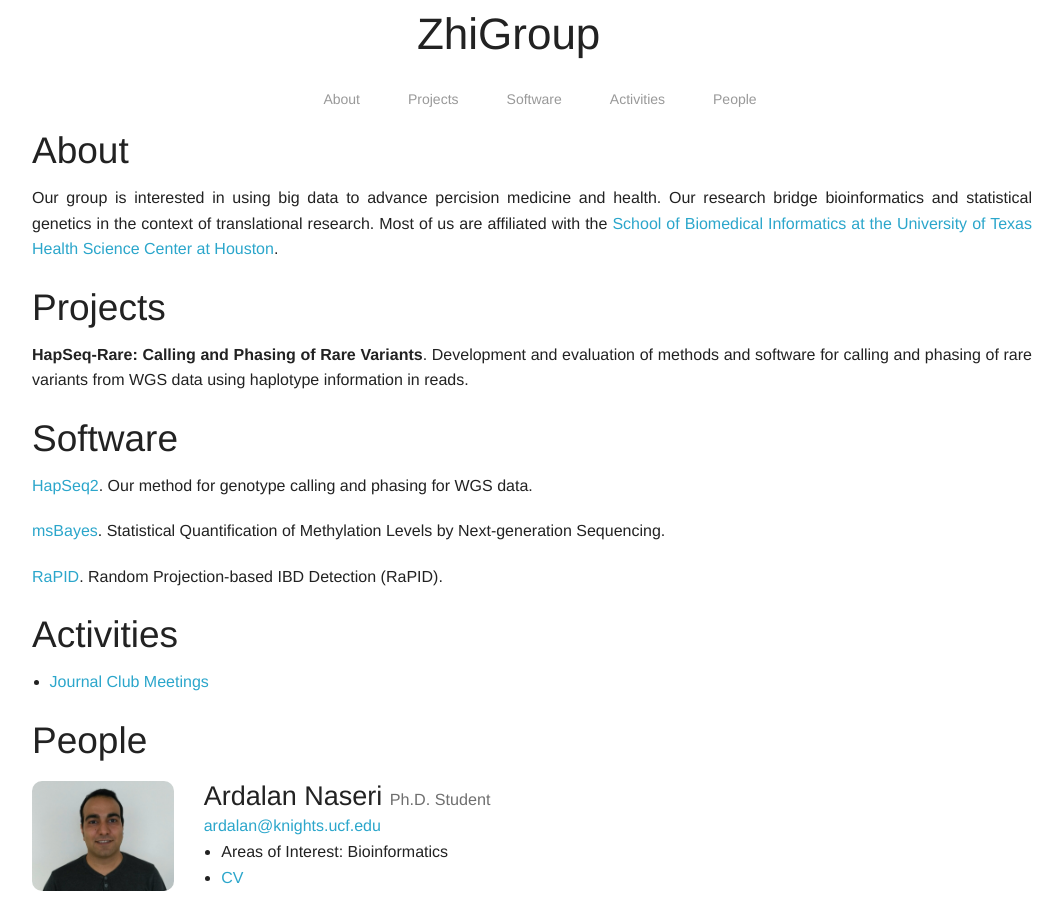
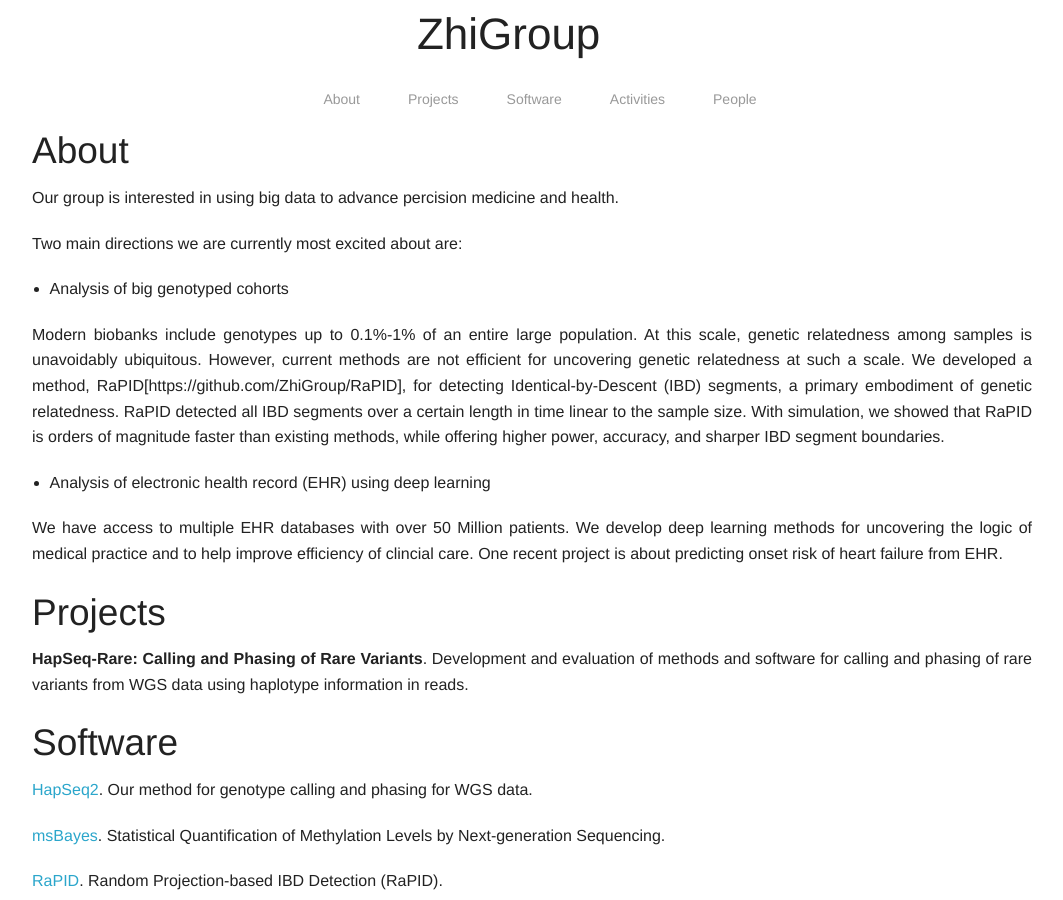
Before and after one commit to ZhiGroup/ZhiGroup.github.io, a Jekyll site: the page built from index.html, in a window 1280 px wide and 900 px high. Shown: the whole window, without its empty margins (108-1171 px from the left). Built offline with Jekyll 4.4.1, drawn with Linux system fonts in a browser that asks for light colours.

Commit message:
Update introduction.md

```diff
--- a/_includes/introduction.md
+++ b/_includes/introduction.md
@@ -1 +1,11 @@
-Our group is interested in using big data to advance percision medicine and health. Our research bridge bioinformatics and statistical genetics in the context of translational research. Most of us are affiliated with the [School of Biomedical Informatics at the University of Texas Health Science Center at Houston](http://www.uth.edu/).
+Our group is interested in using big data to advance percision medicine and health.
+
+Two main directions we are currently most excited about are:
+
+* Analysis of big genotyped cohorts
+
+Modern biobanks include genotypes up to 0.1%-1% of an entire large population. At this scale, genetic relatedness among samples is unavoidably ubiquitous. However, current methods are not efficient for uncovering genetic relatedness at such a scale. We developed a method, RaPID[https://github.com/ZhiGroup/RaPID], for detecting Identical-by-Descent (IBD) segments, a primary embodiment of genetic relatedness. RaPID detected all IBD segments over a certain length in time linear to the sample size. With simulation, we showed that RaPID is orders of magnitude faster than existing methods, while offering higher power, accuracy, and sharper IBD segment boundaries.
+
+* Analysis of electronic health record (EHR) using deep learning
+
+We have access to multiple EHR databases with over 50 Million patients. We develop deep learning methods for uncovering the logic of medical practice and to help improve efficiency of clincial care. One recent project is about predicting onset risk of heart failure from EHR.
```
